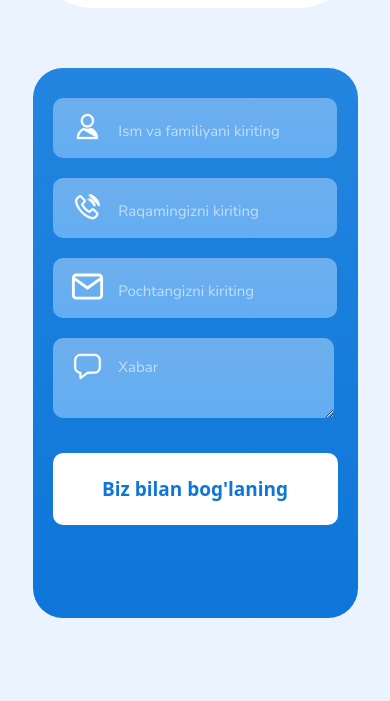
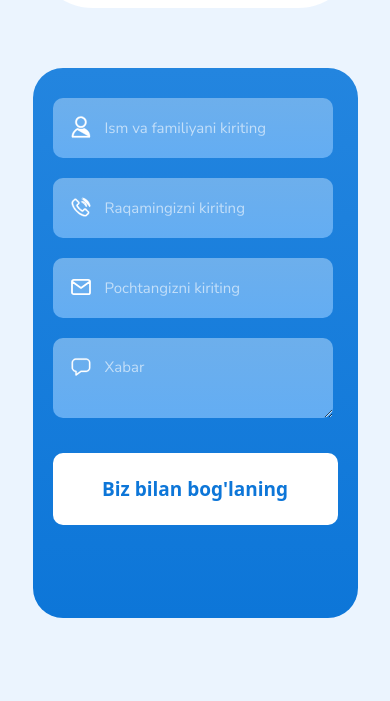
Before and after one commit to Mrecnazovec/Habibi-tour, a plain HTML site: page uz/Dubai/index.html in a window 390 px wide. Shown: the part 2104-2805 px from the top of the page. Drawn offline with nearby package versions, Linux system fonts and the light colour scheme; a script that the page names is missing.

Commit message:
Add files via upload

```diff
--- a/uz/Dubai/index.html
+++ b/uz/Dubai/index.html
@@ -2,6 +2,7 @@
 <html lang="en">
 
 <head>
+    <link rel="icon" href="../assets/icons/logoURL.ico">
     <meta charset="UTF-8">
     <meta http-equiv="X-UA-Compatible" content="IE=edge">
     <meta name="viewport" content="width=device-width, initial-scale=1.0">
@@ -33,16 +34,16 @@
                     </div>
                     <ul class="menu">
                         <li class="menu_list">
-                            <a class="menu_list_text" href="#">Galereya</a>
+                            <a class="menu_list_text" href="../index.html#mainOne">Galereya</a>
                         </li>
                         <li class="menu_list">
                             <a class="menu_list_text" href="#">Biz</a>
                         </li>
                         <li class="menu_list">
-                            <a class="menu_list_text" href="#">Turlar</a>
+                            <a class="menu_list_text" href="../index.html#mainThree">Turlar</a>
                         </li>
                         <li class="menu_list_m">
-                            <a class="menu_list_text" href="#">Asosiy sahifa</a>
+                            <a class="menu_list_text" href="../index.html">Asosiy sahifa</a>
                         </li>
                         <div class="languageBig_box">
                             <p class="language">
@@ -193,13 +194,13 @@
                             <a href="#" class="menu_list_two_text">Asosiy sahifa</a>
                         </li>
                         <li class="menu_list_two">
-                            <a href="#" class="menu_list_two_text">Gallereya</a>
+                            <a href="../index.html#mainOne" class="menu_list_two_text">Gallereya</a>
                         </li>
                         <li class="menu_list_two">
                             <a href="#" class="menu_list_two_text">Biz haqimizda</a>
                         </li>
                         <li class="menu_list_two">
-                            <a href="#" class="menu_list_two_text">Turlar</a>
+                            <a href="../index.html#mainThree" class="menu_list_two_text">Turlar</a>
                         </li>
                     </ul>
                     <ul class="f_menuone">
@@ -235,6 +236,8 @@
                                 Sayt <strong>Zdor Oskar</strong> jamoasi <br>
                                 tomonidan ishlab chiqilgan
                                 </a>
+                                    <!-- Sayt ITDrom agency jamoasi
+                                    tomonidan ishlab chiqilgan -->
                         </li>
                     </ul>
                 </div>
--- a/uz/Dubai/mediatour.css
+++ b/uz/Dubai/mediatour.css
@@ -302,6 +302,25 @@
     .f_menuone {
         padding: 0 !important;
     }
+    form:nth-child(1) input {
+        font-size: 15px !important;
+        width: 80% !important;
+    }
+    form:nth-child(1) input {
+        font-size: 15px !important;
+
+    }
+    .textarea {
+        font-size: 15px !important;
+        width: 80% !important;
+    }
+    .textarea::placeholder {
+        font-size: 15px !important;
+    }
+    .input-group-text img {
+        width: 20px !important;
+        height: 24px !important;
+    }
 }
 
 @media screen and (max-width: 550px) {
--- a/uz/Malaysia/mediatour.css
+++ b/uz/Malaysia/mediatour.css
@@ -300,6 +300,25 @@
     .f_menuone {
         padding: 0 !important;
     }
+    form:nth-child(1) input {
+        font-size: 15px !important;
+        width: 80% !important;
+    }
+    form:nth-child(1) input {
+        font-size: 15px !important;
+
+    }
+    .textarea {
+        font-size: 15px !important;
+        width: 80% !important;
+    }
+    .textarea::placeholder {
+        font-size: 15px !important;
+    }
+    .input-group-text img {
+        width: 20px !important;
+        height: 24px !important;
+    }
 }
 
 @media screen and (max-width: 550px) {
--- a/uz/Maldives/mediatour.css
+++ b/uz/Maldives/mediatour.css
@@ -308,6 +308,25 @@
     .double_box {
         margin-bottom: 60px;
     }
+    form:nth-child(1) input {
+        font-size: 15px !important;
+        width: 80% !important;
+    }
+    form:nth-child(1) input {
+        font-size: 15px !important;
+
+    }
+    .textarea {
+        font-size: 15px !important;
+        width: 80% !important;
+    }
+    .textarea::placeholder {
+        font-size: 15px !important;
+    }
+    .input-group-text img {
+        width: 20px !important;
+        height: 24px !important;
+    }
 }
 
 @media screen and (max-width: 550px) {
```
Also changed, not shown: uz/Malaysia/index.html (+8 -5 lines), uz/Maldives/index.html (+10 -7 lines), uz/index.html (+9 -8 lines), uz/assets/icons/logoURL.ico (added).
